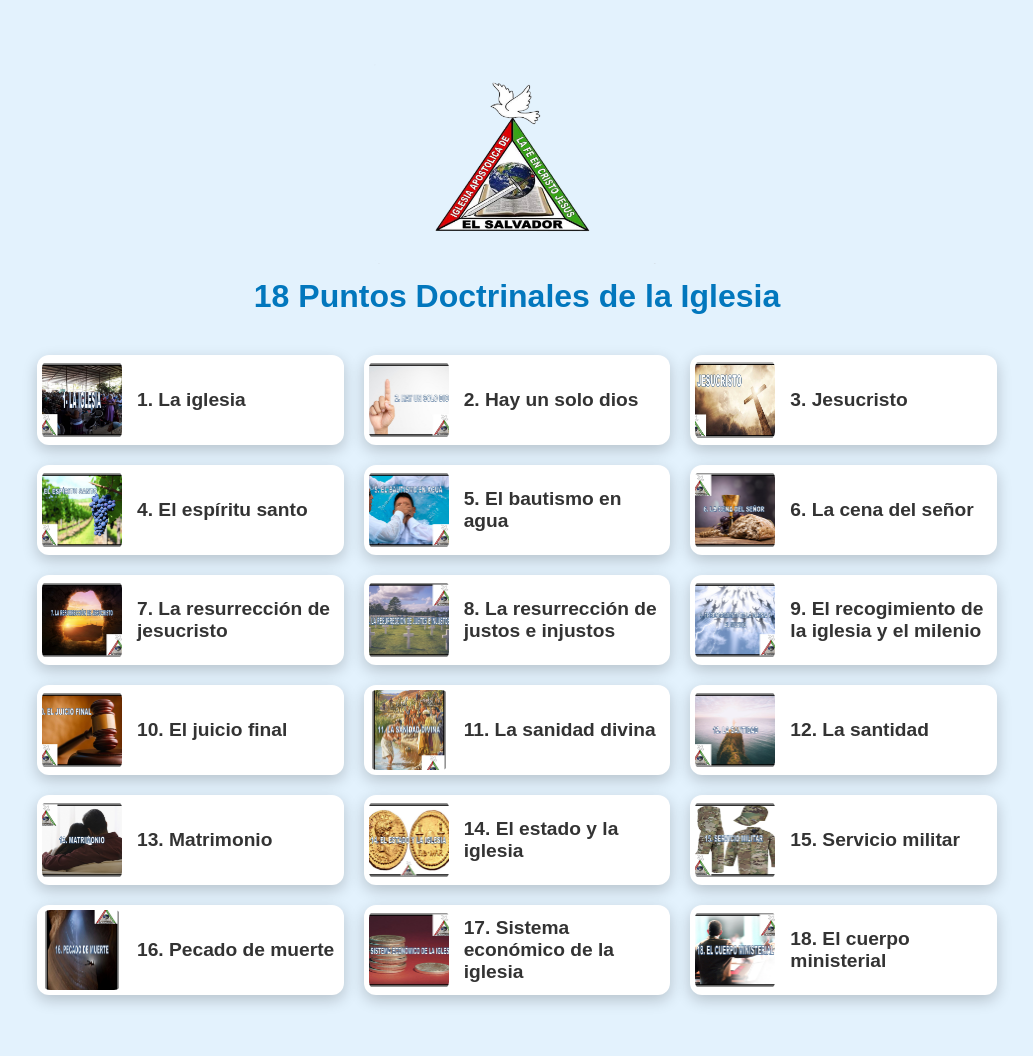
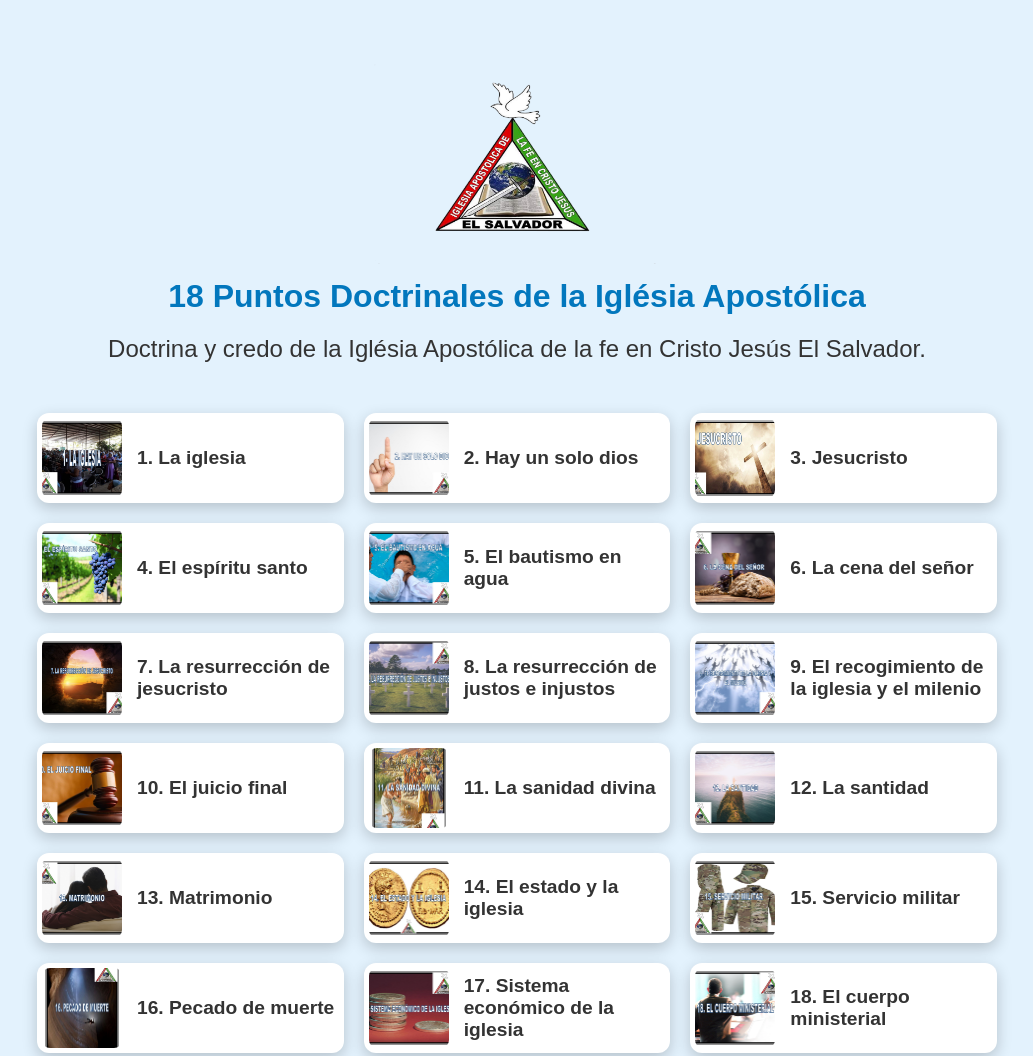
Before and after one commit to Jairo09/puntos, a plain HTML site: page index.html in a window 1280 px wide. Shown: the top 1056 px of the page, without its empty margins (123-1156 px from the left). Drawn offline with Linux system fonts and the light colour scheme.

Commit message:
Se agregó descripción a index

```diff
--- a/index.html
+++ b/index.html
@@ -1,9 +1,10 @@
 <!DOCTYPE html>
 <html lang="es">
+
 <head>
     <meta charset="UTF-8">
     <meta name="viewport" content="width=device-width, initial-scale=1.0">
-    <title>18 Puntos Doctrinales de la Iglesia Apostólica</title>
+    <title>18 Puntos Doctrinales de la Iglésia Apostólica</title>
     <style>
         body {
             font-family: 'Poppins', sans-serif;
@@ -12,27 +13,32 @@
             background-color: #e3f2fd;
             color: #333;
         }
+
         .container {
             max-width: 1000px;
             margin: 50px auto;
             text-align: center;
         }
+
         .logo {
             width: 300px;
             margin-bottom: 5px;
         }
+
         .title {
             font-size: 2em;
             font-weight: bold;
             color: #0277bd;
             margin-bottom: 20px;
         }
+
         .grid {
             display: grid;
             grid-template-columns: repeat(auto-fit, minmax(300px, 1fr));
             gap: 20px;
             padding: 20px;
         }
+
         .card {
             display: flex;
             align-items: center;
@@ -44,28 +50,46 @@
             transition: transform 0.2s;
             text-align: left;
         }
+
         .card:hover {
             transform: scale(1.05);
         }
+
         .card img {
-            width: 80px; /* Ajusta el tamaño de la imagen */
+            width: 80px;
+            /* Ajusta el tamaño de la imagen */
             height: 80px;
             border-radius: 8px;
             object-fit: cover;
-            margin-right: 15px; /* Espaciado entre la imagen y el texto */
+            margin-right: 15px;
+            /* Espaciado entre la imagen y el texto */
         }
+
         .card-title {
             font-size: 1.2em;
             font-weight: bold;
             flex: 1;
         }
+
+        .description {
+            font-size: 1.5em;
+            /* Tamaño de letra más grande */
+            text-align: center;
+            margin-top: 10px;
+            margin-bottom: 30px;
+            /* Separación más notable entre la descripción y el grid */
+            color: #333;
+        }
     </style>
 </head>
+
 <body>
 
     <div class="container">
         <img src="img/logoIgle.png" class="logo" alt="Logo de la Iglesia">
-        <div class="title">18 Puntos Doctrinales de la Iglesia</div>
+        <div class="title">18 Puntos Doctrinales de la Iglésia Apostólica</div>
+        <div class="description">Doctrina y credo de la Iglésia Apostólica de la fe en Cristo Jesús El
+            Salvador.</div>
         <div class="grid" id="cards-container">
             <!-- Aquí se generarán las tarjetas dinámicamente -->
         </div>
@@ -111,4 +135,5 @@
     </script>
 
 </body>
+
 </html>
```
